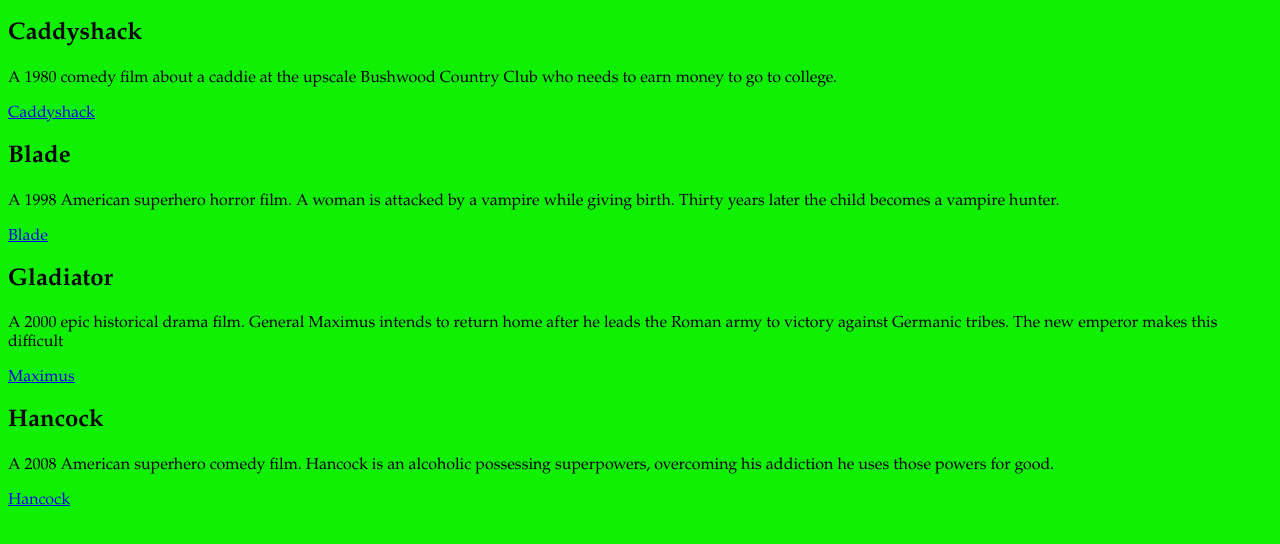
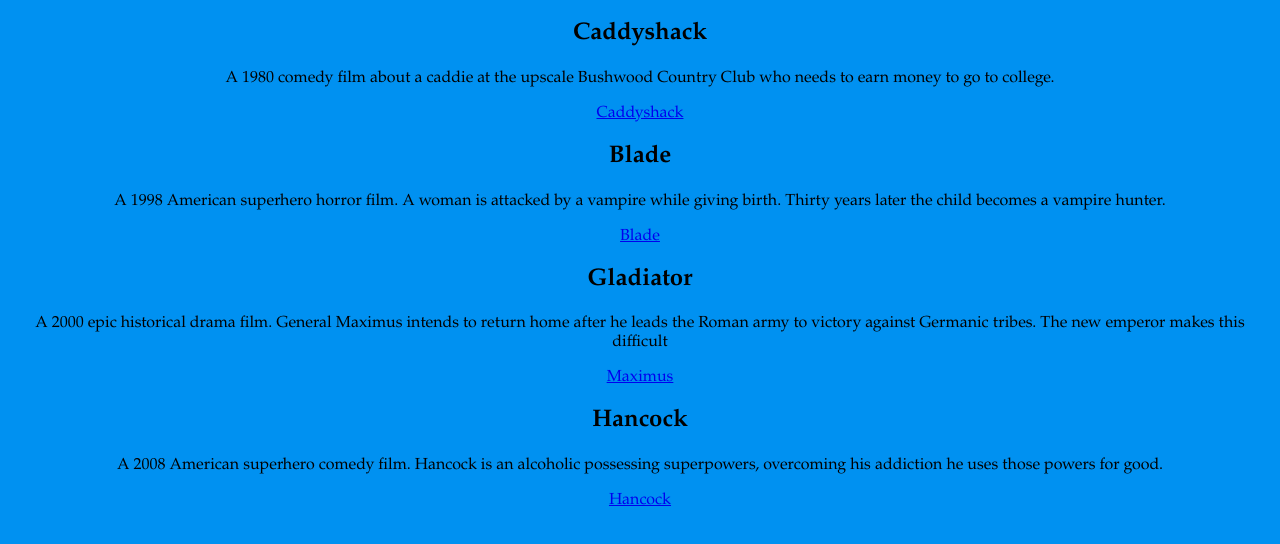
Before and after one commit to kalebrah007/torse, a plain HTML site: page index.html in a window 1280 px wide. Drawn offline with Linux system fonts and the light colour scheme.

Commit message:
edited index and styles

```diff
--- a/index.html
+++ b/index.html
@@ -17,25 +17,28 @@
 
 
         <p>A 1980 comedy film about a caddie at the upscale Bushwood Country Club who needs to earn money to go to college.</p>
-
-        <a href="https://www.bing.com/th?id=OIP.dkAB3qqbAbXOqj3WJHG7hQHaEK&w=295&h=165&c=7&o=5&pid=1.7">Caddyshack</a>
+      <div class="readme-wrapper">
+        <a href="https://www.bing.com/th?id=OIP.dkAB3qqbAbXOqj3WJHG7hQHaEK&w=295&h=165&c=7&o=5&pid=1.7">Caddyshack</a></div>
+      </div>
         <div id="Box 2"></div>
         <h2>Blade</h2>
         <p>A 1998 American superhero horror film. A woman is attacked by a vampire while giving birth. Thirty years later the
           child becomes a vampire hunter.</p>
-
+      <div class="readme-wrapper">
         <a href="https://www.bing.com/th?id=OIP.9iQtVsXaMuQM32dvj7Z1CQHaEK&w=300&h=168&c=7&o=5&pid=1.7">Blade</a>
+      </div>
         <div id="Box 3"></div>
         <h2>Gladiator</h2>
         <p>A 2000 epic historical drama film. General Maximus intends to return home after he leads the Roman army to victory
           against Germanic tribes. The new emperor makes this difficult</p>
-
+      <div class="readme-wrapper">
         <a href="https://www.bing.com/th?id=OIP.Ih_suqnKg1iI2pfyeTeYlQHaFj&w=229&h=187&c=7&o=5&pid=1.7">Maximus</a>
+      </div>
         <div id="Box 4"></div>
         <h2>Hancock</h2>
         <p>A 2008 American superhero comedy film. Hancock is an alcoholic possessing superpowers, overcoming his addiction he
           uses those powers for good.</p>
-
+      <div class="readme-wrapper">
         <a href="http://images5.fanpop.com/image/photos/25300000/Hancock-hancock-25394957-1280-1024.jpg">Hancock</a>
       </div>
     </div>
--- a/styles.css
+++ b/styles.css
@@ -1,3 +1,6 @@
 body { font-family: "Palatino Linotype", "Book Antiqua", Palatino, serif; }
-body {background-color: #0ff100 }
-h2 p a { text-align: center; }
+body {background-color: #0091f1 }
+h2 { text-align: center; }
+p { text-align: center; }
+.readme-wrapper { text-align: center; text-decoration: none; text-decoration-color: blueviolet }
+.boxes { padding: 1em; margin: 0 auto; width: 100px; border: 1px brown;  }
```
